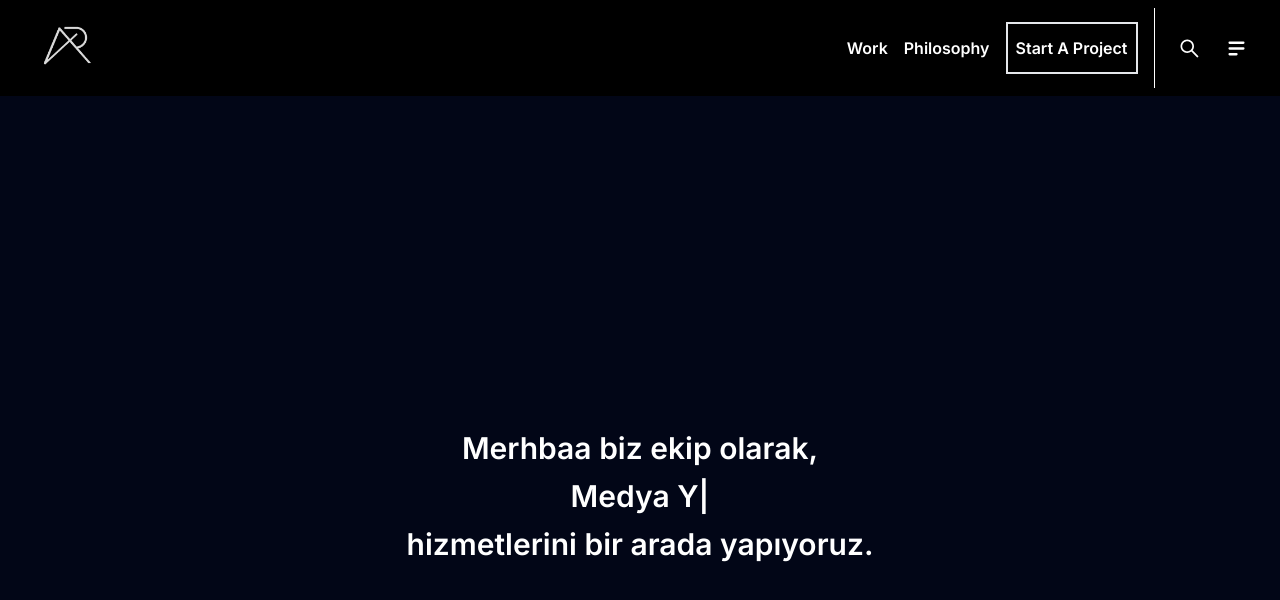
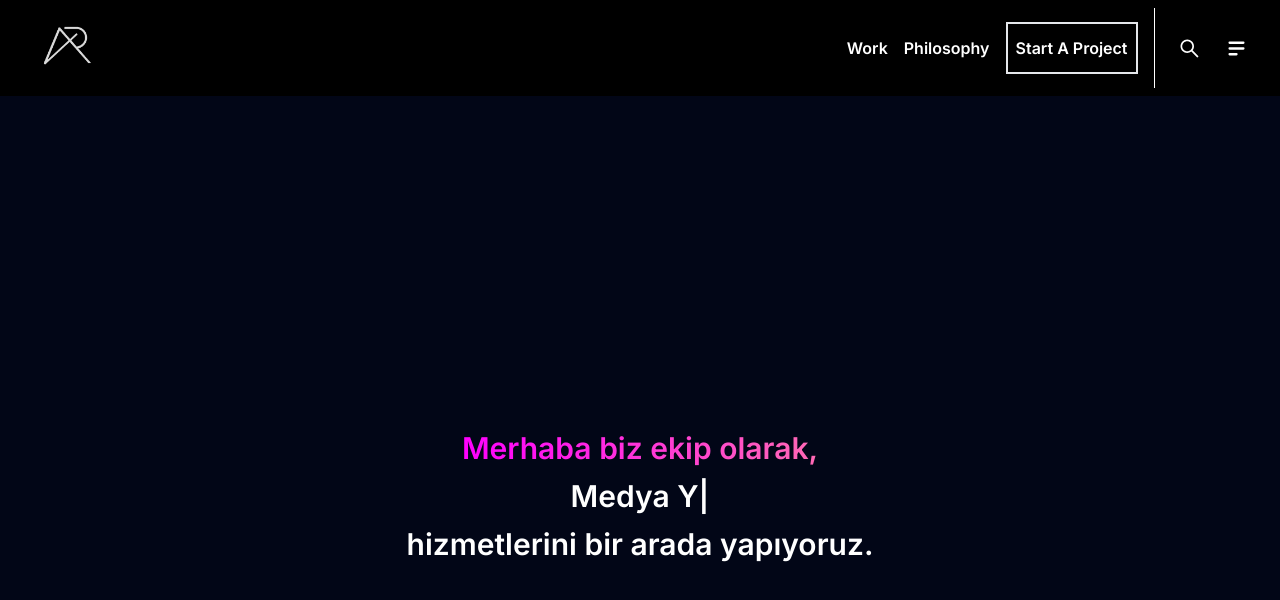
Before and after one commit to whcender/arlanmedya.com, a Next.js app: page / in a window 1280 px wide. Shown: the top 600 px of the page. Built offline with nearby package versions, Linux system fonts and the light colour scheme.

Commit message:
new gradinat text

```diff
--- a/src/components/HeroSection/page.tsx
+++ b/src/components/HeroSection/page.tsx
@@ -1,12 +1,13 @@
 "use client"
 import React from 'react'
 import { TypeAnimation } from "react-type-animation";
+import './style.css'
 
 
 const page = () => {
   return (
     <div className='flex items-center flex-col h-[100vh] bg-slate-950 text-3xl font-semibold gap-3 text-white justify-center'>
-        <h3>Merhbaa biz ekip olarak,</h3>
+        <h3 className='gradient-text'>Merhaba biz ekip olarak,</h3>
         <TypeAnimation
               sequence={[
                 "Reklam Yönetimi",
--- /dev/null
+++ b/src/components/HeroSection/style.css
@@ -0,0 +1,10 @@
+.gradient-text {
+    background: linear-gradient(to right, #FF00FF, #FF69B4);
+    -webkit-background-clip: text;
+    color: transparent;
+  }
+.gradient-text:hover {
+    background: linear-gradient(to right, #FF69B4, #FF00FF);
+    -webkit-background-clip: text;
+    color: transparent;
+  }
```
